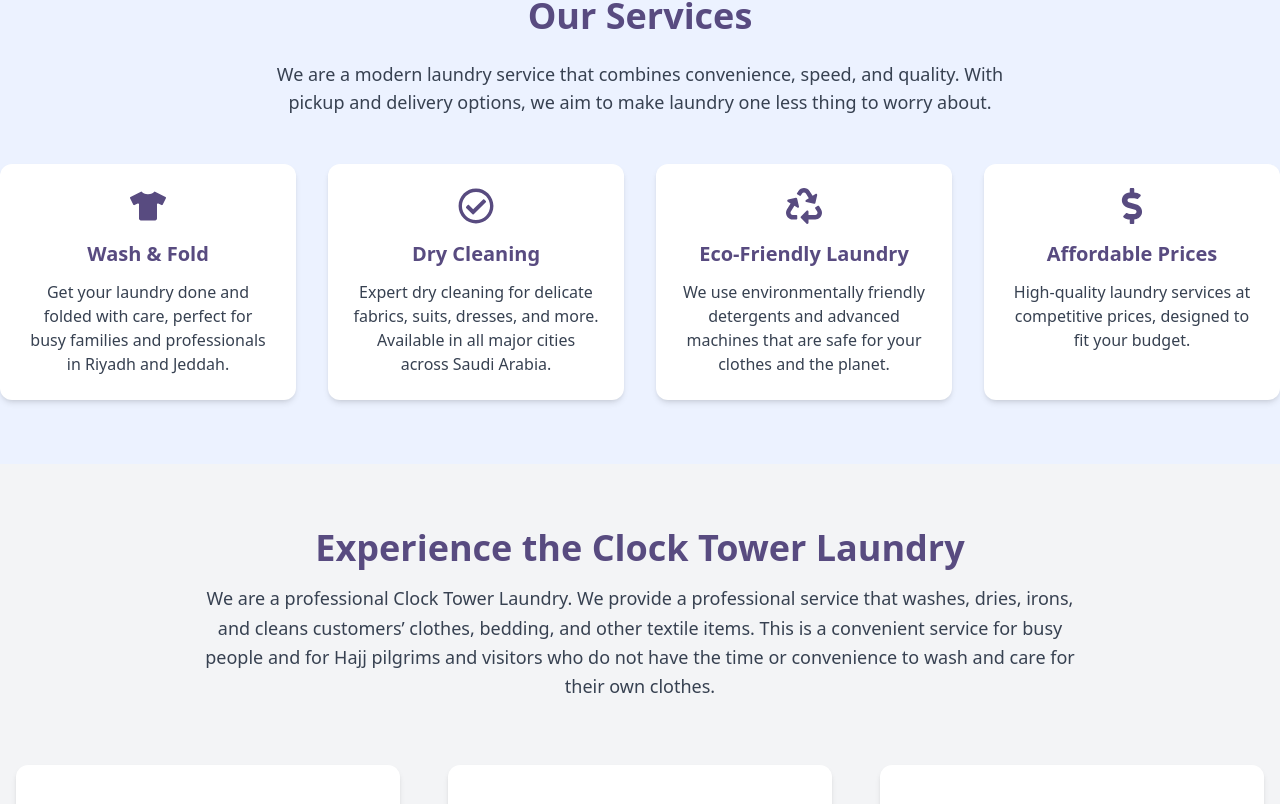
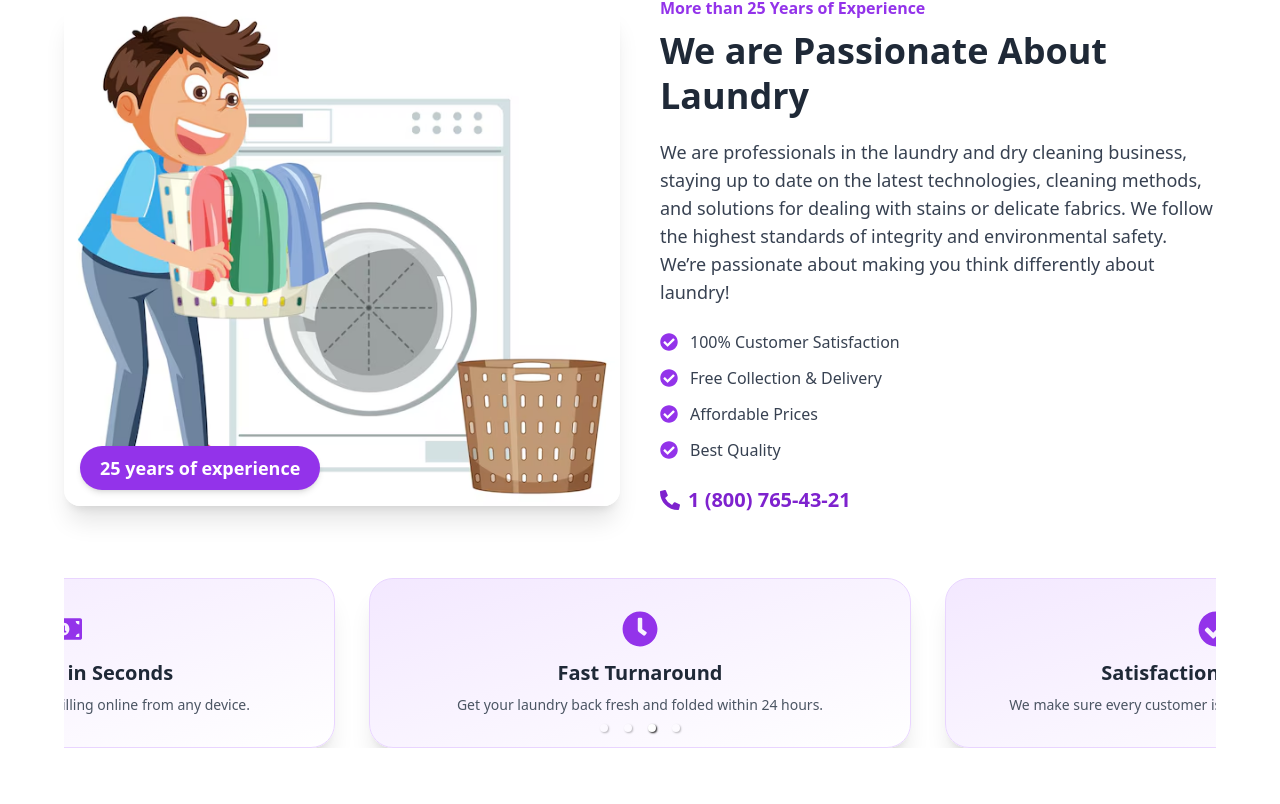
Before and after one commit to yasin2514/laundry-client, a React (Vite) app: page / in a window 1280 px wide. Shown: the part 1513-2317 px from the top of the page. Built offline with nearby package versions, Linux system fonts and the light colour scheme.

Commit message:
about section done

```diff
--- a/package.json
+++ b/package.json
@@ -18,6 +18,7 @@
     "react": "^19.1.0",
     "react-dom": "^19.1.0",
     "react-icons": "^5.5.0",
+    "react-responsive-carousel": "^3.2.23",
     "react-router-dom": "^7.6.0",
     "react-scroll": "^1.9.3",
     "react-slick": "^0.30.3",
--- a/src/App.jsx
+++ b/src/App.jsx
@@ -7,6 +7,7 @@
 import Experience from "./Sections/Home/Experience";
 import Package from "./Sections/Home/Package";
 import Services from "./Sections/Home/Services";
+import About from "./Sections/Home/About";
 
 const App = () => {
   return (
@@ -14,6 +15,7 @@
       <Navbar />
       <Banner />
       <Laundry />
+      <About/>
       <Services />
       <Experience />
       <Package />
--- /dev/null
+++ b/src/Sections/Home/About.jsx
@@ -0,0 +1,107 @@
+import React, { useEffect, useRef } from "react";
+import img from "../../assets/img1.avif";
+import {
+  FaCheckCircle,
+  FaPhoneAlt,
+  FaMoneyBillAlt,
+  FaClock,
+} from "react-icons/fa";
+import { motion } from "framer-motion";
+import AutoSliderCards from "../../components/Ui/AutoSliderCards";
+
+const About = () => {
+  const scrollRef = useRef(null);
+  const cardWidth = 320;
+
+  useEffect(() => {
+    const scrollContainer = scrollRef.current;
+    if (!scrollContainer) return;
+
+    const interval = setInterval(() => {
+      scrollContainer.scrollBy({
+        left: cardWidth,
+        behavior: "smooth",
+      });
+
+      if (
+        scrollContainer.scrollLeft + scrollContainer.clientWidth >=
+        scrollContainer.scrollWidth
+      ) {
+        scrollContainer.scrollTo({ left: 0, behavior: "smooth" });
+      }
+    }, 3000);
+
+    return () => clearInterval(interval);
+  }, []);
+
+  return (
+    <section className="bg-white py-16 px-6 lg:px-16">
+      {/* Main About Section */}
+      <div className="max-w-7xl mx-auto grid md:grid-cols-2 gap-10 items-center">
+        <motion.div
+          className="relative"
+          initial={{ opacity: 0, x: -50 }}
+          whileInView={{ opacity: 1, x: 0 }}
+          transition={{ duration: 0.6 }}
+        >
+          <img
+            src={img}
+            alt="Laundry Woman"
+            className="rounded-2xl shadow-xl w-full h-auto"
+          />
+          <div className="absolute bottom-4 left-4 bg-purple-600 text-white px-5 py-2 rounded-full text-lg font-bold shadow-md">
+            25 years of experience
+          </div>
+        </motion.div>
+
+        <motion.div
+          initial={{ opacity: 0, x: 50 }}
+          whileInView={{ opacity: 1, x: 0 }}
+          transition={{ duration: 0.6 }}
+        >
+          <h4 className="text-purple-600 font-semibold text-md mb-2">
+            More than 25 Years of Experience
+          </h4>
+          <h2 className="text-4xl font-bold mb-5 text-gray-800 leading-tight">
+            We are Passionate About Laundry
+          </h2>
+          <p className="text-gray-700 mb-6 text-lg">
+            We are professionals in the laundry and dry cleaning business,
+            staying up to date on the latest technologies, cleaning methods, and
+            solutions for dealing with stains or delicate fabrics. We follow the
+            highest standards of integrity and environmental safety. We’re
+            passionate about making you think differently about laundry!
+          </p>
+
+          <ul className="mb-6 space-y-3">
+            <li className="flex items-center text-gray-700">
+              <FaCheckCircle className="text-purple-600 mr-3 text-lg" /> 100%
+              Customer Satisfaction
+            </li>
+            <li className="flex items-center text-gray-700">
+              <FaCheckCircle className="text-purple-600 mr-3 text-lg" /> Free
+              Collection & Delivery
+            </li>
+            <li className="flex items-center text-gray-700">
+              <FaCheckCircle className="text-purple-600 mr-3 text-lg" />
+              Affordable Prices
+            </li>
+            <li className="flex items-center text-gray-700">
+              <FaCheckCircle className="text-purple-600 mr-3 text-lg" /> Best
+              Quality
+            </li>
+          </ul>
+
+          <div className="flex items-center text-purple-700 font-bold text-xl">
+            <FaPhoneAlt className="mr-2" /> 1 (800) 765-43-21
+          </div>
+        </motion.div>
+      </div>
+
+      {/* Auto-Sliding Cards Section */}
+      <AutoSliderCards />
+    </section>
+  );
+};
+
+export default About;
--- /dev/null
+++ b/src/components/Ui/AutoSliderCards.jsx
@@ -0,0 +1,74 @@
+import React from "react";
+import { Carousel } from "react-responsive-carousel";
+import { motion } from "framer-motion";
+import { FaCheckCircle, FaMoneyBillAlt, FaClock } from "react-icons/fa";
+import "react-responsive-carousel/lib/styles/carousel.min.css";
+
+const AutoSliderCards = () => {
+  const cardVariants = {
+    hidden: { opacity: 0, y: 50 },
+    visible: { opacity: 1, y: 0 },
+  };
+
+  const infoCards = [
+    {
+      icon: <FaClock className="text-purple-600 text-4xl mb-3 mx-auto" />,
+      title: "Save Time & Money",
+      desc: "No more wasted time driving to laundromats. We pickup and deliver for free!",
+    },
+    {
+      icon: (
+        <FaMoneyBillAlt className="text-purple-600 text-4xl mb-3 mx-auto" />
+      ),
+      title: "Pay Online in Seconds",
+      desc: "Manage your account and billing online from any device.",
+    },
+    {
+      icon: <FaClock className="text-purple-600 text-4xl mb-3 mx-auto" />,
+      title: "Fast Turnaround",
+      desc: "Get your laundry back fresh and folded within 24 hours.",
+    },
+    {
+      icon: <FaCheckCircle className="text-purple-600 text-4xl mb-3 mx-auto" />,
+      title: "Satisfaction Guarantee",
+      desc: "We make sure every customer is fully satisfied with our service.",
+    },
+  ];
+
+  return (
+    <div className="mt-16 max-w-7xl mx-auto">
+      <Carousel
+        showThumbs={false}
+        showStatus={false}
+        showArrows={false}
+        infiniteLoop
+        autoPlay
+        interval={3000}
+        centerMode
+        centerSlidePercentage={50} // Display two cards at a time
+        swipeable
+        emulateTouch
+        className="gap-6" // Adds gap between the cards
+      >
+        {infoCards.map((card, idx) => (
+          <motion.div
+            key={idx}
+            variants={cardVariants}
+            initial="hidden"
+            whileInView="visible"
+            transition={{ duration: 0.5, delay: idx * 0.2 }}
+            className="bg-gradient-to-br from-purple-100 to-white shadow-xl rounded-3xl p-8 text-center border border-purple-200 w-[94%]  h-[170px] mx-auto" // Set width to 47% and height to 200px
+          >
+            {card.icon}
+            <h3 className="text-xl font-semibold text-gray-800 mb-2">
+              {card.title}
+            </h3>
+            <p className="text-gray-600 text-sm">{card.desc}</p>
+          </motion.div>
+        ))}
+      </Carousel>
+    </div>
+  );
+};
+
+export default AutoSliderCards;
```
Also changed, not shown: 1 other file (tests, documents, lock files or other folders).
